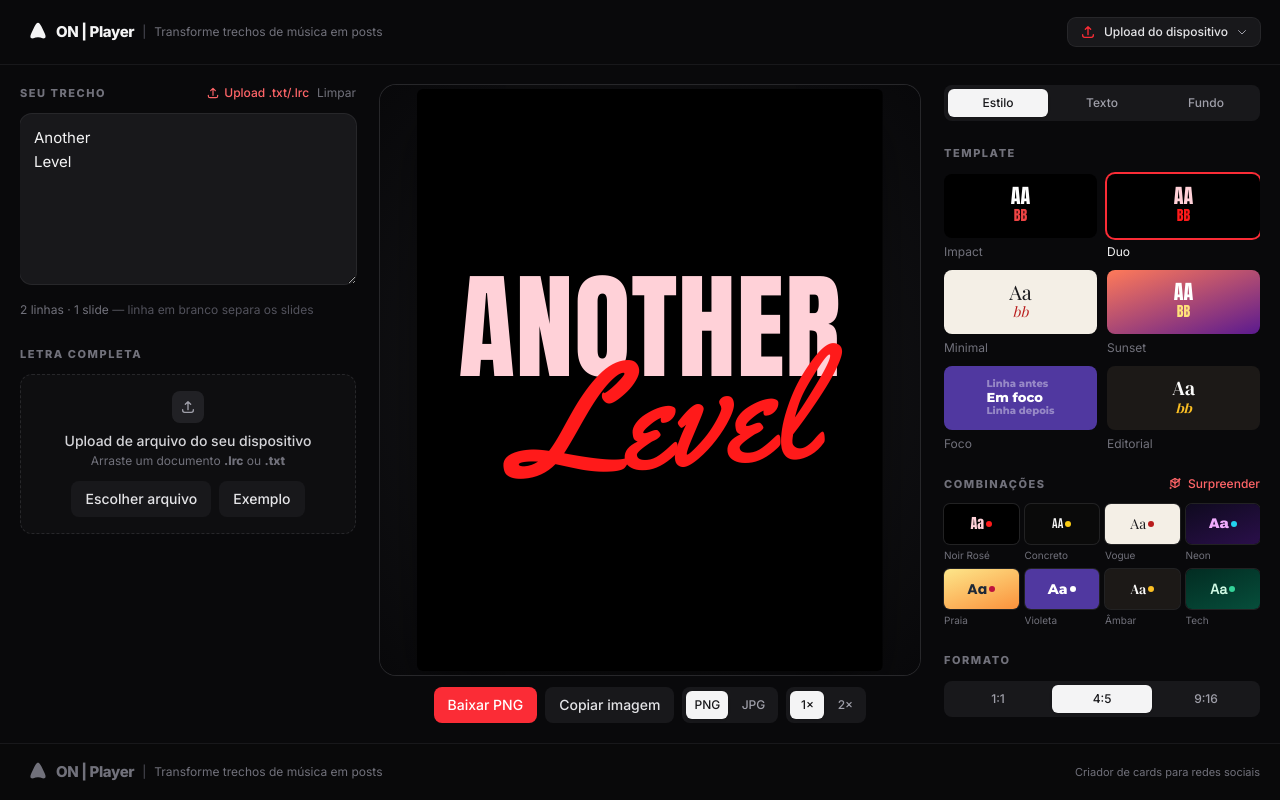
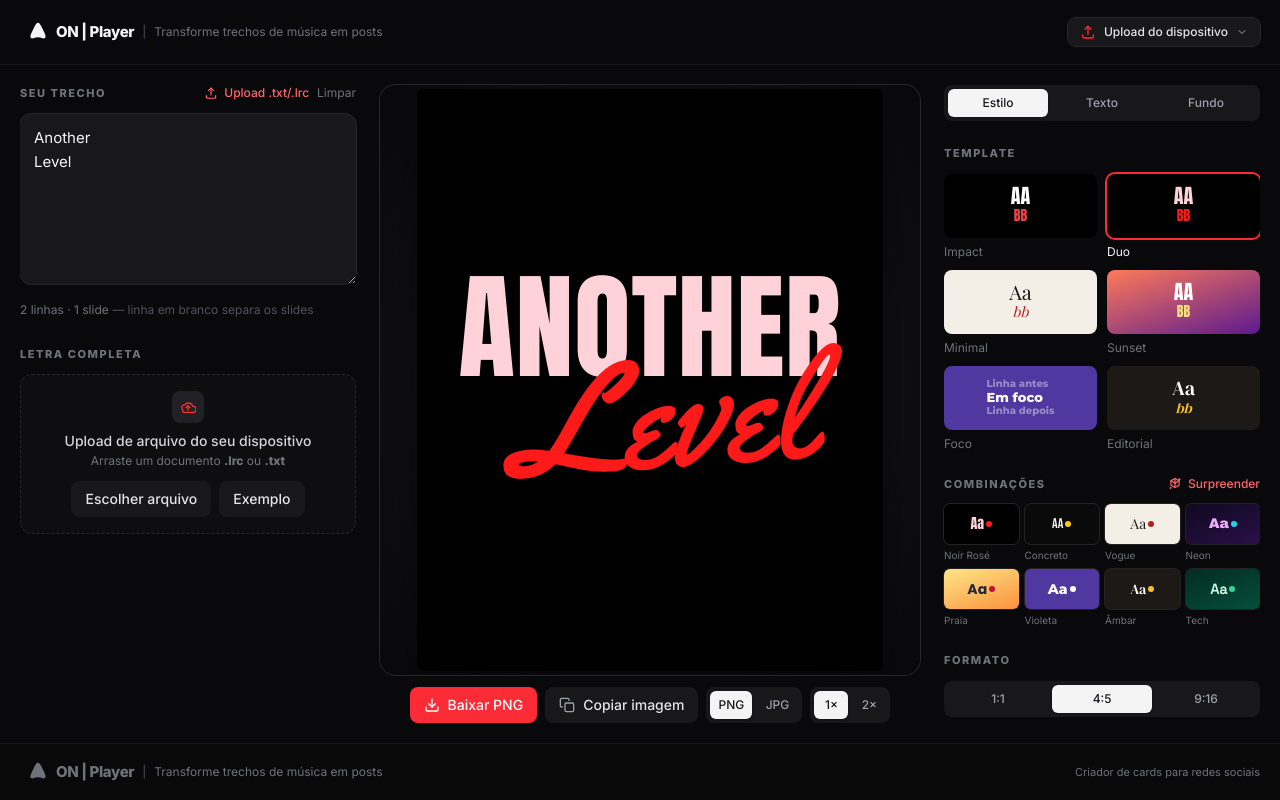
Before and after one commit to Izileth/_l_recorded, a React (Vite) app: page / in a window 1280 px wide. Built offline with nearby package versions, Linux system fonts and the light colour scheme.

Commit message:
feat: replace SVG icons with component-based icons for upload functionality in multiple components

```diff
--- a/src/App.tsx
+++ b/src/App.tsx
@@ -358,13 +358,9 @@ export default function App() {
               className="inline-flex items-center gap-2 rounded-lg bg-zinc-900 px-3 py-1.5 text-xs font-medium text-zinc-200 ring-1 ring-zinc-800 hover:bg-zinc-800 hover:text-white transition"
               title="Fazer upload de itens do seu dispositivo"
             >
-              <svg className="h-4 w-4 text-red-500" fill="none" viewBox="0 0 24 24" stroke="currentColor">
-                <path strokeLinecap="round" strokeLinejoin="round" strokeWidth={2} d="M4 16v1a3 3 0 003 3h10a3 3 0 003-3v-1m-4-8l-4-4m0 0L8 8m4-4v12" />
-              </svg>
+              <UploadIcon className="h-4 w-4 text-red-500" />
               <span>Upload do dispositivo</span>
-              <svg className={`h-3 w-3 text-zinc-400 transition-transform ${uploadMenuOpen ? 'rotate-180' : ''}`} fill="none" viewBox="0 0 24 24" stroke="currentColor">
-                <path strokeLinecap="round" strokeLinejoin="round" strokeWidth={2} d="M19 9l-7 7-7-7" />
-              </svg>
+              <ChevronDownIcon className={`h-3 w-3 text-zinc-400 transition-transform ${uploadMenuOpen ? 'rotate-180' : ''}`} />
             </button>
 
             {uploadMenuOpen && (
@@ -378,9 +374,7 @@ export default function App() {
                   className="flex w-full items-center gap-3 rounded-lg px-3 py-2 text-left text-xs text-zinc-200 hover:bg-zinc-800 transition"
                 >
                   <span className="grid h-7 w-7 shrink-0 place-items-center rounded-md bg-red-500/15 text-red-400">
-                    <svg className="h-4 w-4" fill="none" viewBox="0 0 24 24" stroke="currentColor">
-                      <path strokeLinecap="round" strokeLinejoin="round" strokeWidth={2} d="M9 12h6m-6 4h6m2 5H7a2 2 0 01-2-2V5a2 2 0 012-2h5.586a1 1 0 01.707.293l5.414 5.414a1 1 0 01.293.707V19a2 2 0 01-2 2z" />
-                    </svg>
+                    <FileTextIcon className="h-4 w-4" />
                   </span>
                   <div>
                     <div className="font-medium text-zinc-100">Documento de letra (.txt / .lrc)</div>
@@ -397,9 +391,7 @@ export default function App() {
                   className="flex w-full items-center gap-3 rounded-lg px-3 py-2 text-left text-xs text-zinc-200 hover:bg-zinc-800 transition"
                 >
                   <span className="grid h-7 w-7 shrink-0 place-items-center rounded-md bg-blue-500/15 text-blue-400">
-                    <svg className="h-4 w-4" fill="none" viewBox="0 0 24 24" stroke="currentColor">
-                      <path strokeLinecap="round" strokeLinejoin="round" strokeWidth={2} d="M4 16l4.586-4.586a2 2 0 012.828 0L16 16m-2-2l1.586-1.586a2 2 0 012.828 0L20 14m-6-6h.01M6 20h12a2 2 0 002-2V6a2 2 0 00-2-2H6a2 2 0 00-2 2v12a2 2 0 002 2z" />
-                    </svg>
+                    <ImageIcon className="h-4 w-4" />
                   </span>
                   <div>
                     <div className="font-medium text-zinc-100">Imagem de fundo</div>
@@ -490,9 +482,7 @@ export default function App() {
       {globalDragging && (
         <div className="fixed inset-0 z-50 flex flex-col items-center justify-center bg-black/85 backdrop-blur-sm border-2 border-dashed border-red-500 p-6 text-center pointer-events-none">
           <div className="grid h-16 w-16 place-items-center rounded-2xl bg-red-500/20 text-red-400 mb-4 animate-bounce">
-            <svg className="h-8 w-8" fill="none" viewBox="0 0 24 24" stroke="currentColor">
-              <path strokeLinecap="round" strokeLinejoin="round" strokeWidth={2} d="M4 16v1a3 3 0 003 3h10a3 3 0 003-3v-1m-4-8l-4-4m0 0L8 8m4-4v12" />
-            </svg>
+            <UploadCloudIcon className="h-8 w-8" />
           </div>
           <h3 className="text-xl font-bold text-white mb-2">Solte seus arquivos aqui</h3>
           <p className="max-w-md text-sm text-zinc-300">
--- a/src/components/LyricsPanel.tsx
+++ b/src/components/LyricsPanel.tsx
@@ -2,6 +2,7 @@ import { useMemo, useRef, useState, type DragEvent, type MouseEvent } from 'reac
 import type { LyricLine } from '../lib/types';
 import { formatTime, readTextFile } from '../lib/lrc';
 import { Button, Section } from './ui';
+import { UploadCloudIcon } from './Icons';
 
 interface Props {
   lyrics: LyricLine[];
@@ -114,9 +115,7 @@ export function LyricsPanel({ lyrics, selected, onSelect, onImport, onLoadSample
           }`}
         >
           <div className="mx-auto mb-2 grid h-8 w-8 place-items-center rounded-lg bg-zinc-800/80 text-zinc-400">
-            <svg className="h-4 w-4" fill="none" viewBox="0 0 24 24" stroke="currentColor">
-              <path strokeLinecap="round" strokeLinejoin="round" strokeWidth={2} d="M4 16v1a3 3 0 003 3h10a3 3 0 003-3v-1m-4-8l-4-4m0 0L8 8m4-4v12" />
-            </svg>
+            <UploadCloudIcon className="h-4 w-4 text-red-500" />
           </div>
           <p className="text-sm font-medium text-zinc-300">Upload de arquivo do seu dispositivo</p>
           <p className="text-xs text-zinc-500 mt-0.5">Arraste um documento <b>.lrc</b> ou <b>.txt</b></p>
--- a/src/components/Preview.tsx
+++ b/src/components/Preview.tsx
@@ -4,6 +4,7 @@ import type { ExportOptions } from '../lib/export';
 import { RATIOS } from '../lib/templates';
 import { Card } from './Card';
 import { Button, Segmented } from './ui';
+import { CopyIcon, DownloadIcon } from './Icons';
 
 interface Props {
   slides: Slide[];
@@ -141,14 +142,17 @@ export function Preview({
 
       <div className="flex flex-wrap items-center justify-center gap-2">
         <Button variant="primary" onClick={onDownload} disabled={!hasContent || busy}>
-          {busy ? 'Gerando…' : `Baixar ${exportOptions.format.toUpperCase()}`}
+          <DownloadIcon className="h-4 w-4" />
+          <span>{busy ? 'Gerando…' : `Baixar ${exportOptions.format.toUpperCase()}`}</span>
         </Button>
         <Button onClick={onCopy} disabled={!hasContent || busy}>
-          Copiar imagem
+          <CopyIcon className="h-4 w-4 text-zinc-400" />
+          <span>Copiar imagem</span>
         </Button>
         {slides.length > 1 && (
           <Button onClick={onDownloadAll} disabled={busy}>
-            Baixar todos (ZIP)
+            <DownloadIcon className="h-4 w-4 text-zinc-400" />
+            <span>Baixar todos (ZIP)</span>
           </Button>
         )}
         <div className="flex gap-2">
--- a/src/components/SnippetEditor.tsx
+++ b/src/components/SnippetEditor.tsx
@@ -1,5 +1,6 @@
 import { useRef, useState, type DragEvent } from 'react';
 import { Section } from './ui';
+import { UploadIcon } from './Icons';
 
 interface Props {
   text: string;
@@ -43,12 +44,10 @@ export function SnippetEditor({ text, onChange, slideCount, onUploadFile }: Prop
               <button
                 type="button"
                 onClick={() => fileInputRef.current?.click()}
-                className="inline-flex items-center gap-1 text-xs font-medium text-red-400 hover:text-red-300 transition"
+                className="inline-flex items-center gap-1.5 text-xs font-medium text-red-400 hover:text-red-300 transition"
                 title="Carregar arquivo .txt ou .lrc do seu dispositivo"
               >
-                <svg className="h-3.5 w-3.5" fill="none" viewBox="0 0 24 24" stroke="currentColor">
-                  <path strokeLinecap="round" strokeLinejoin="round" strokeWidth={2} d="M4 16v1a3 3 0 003 3h10a3 3 0 003-3v-1m-4-8l-4-4m0 0L8 8m4-4v12" />
-                </svg>
+                <UploadIcon className="h-3.5 w-3.5" />
                 <span>Upload .txt/.lrc</span>
               </button>
             </>
```
